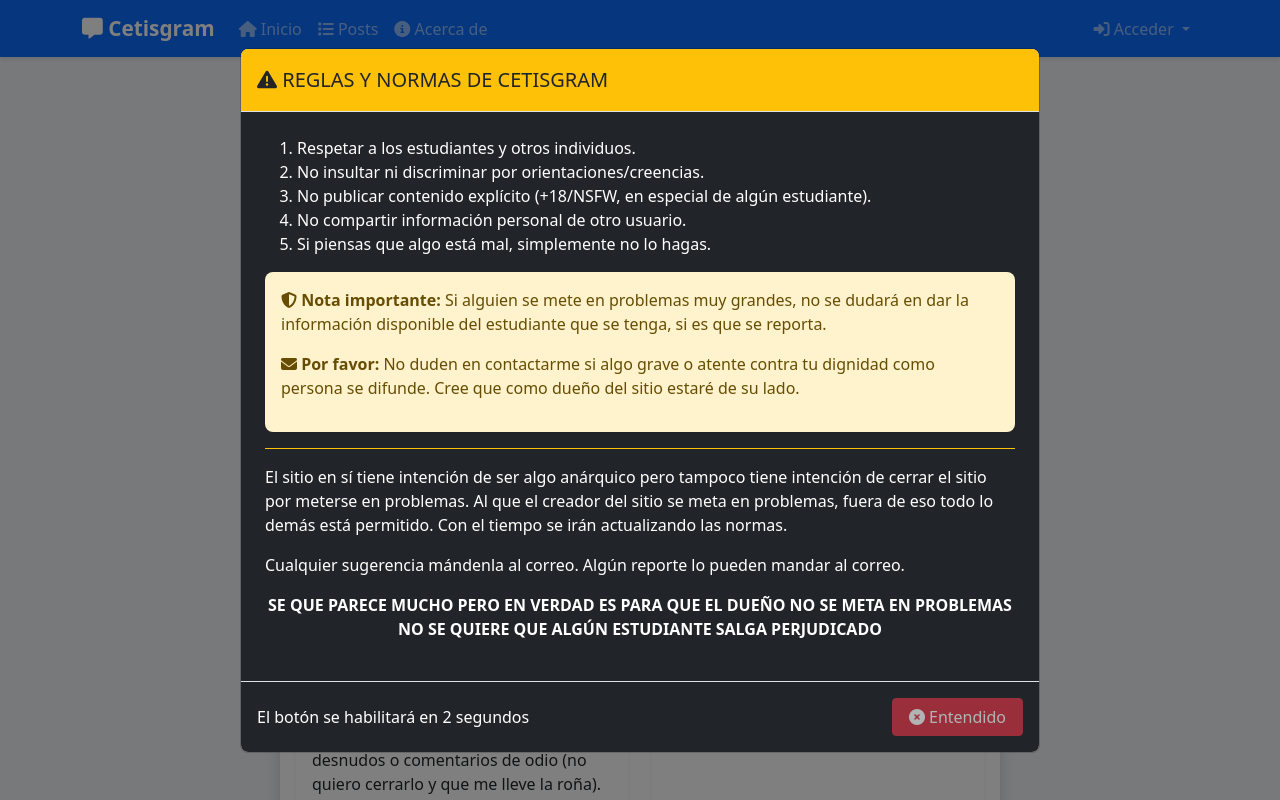
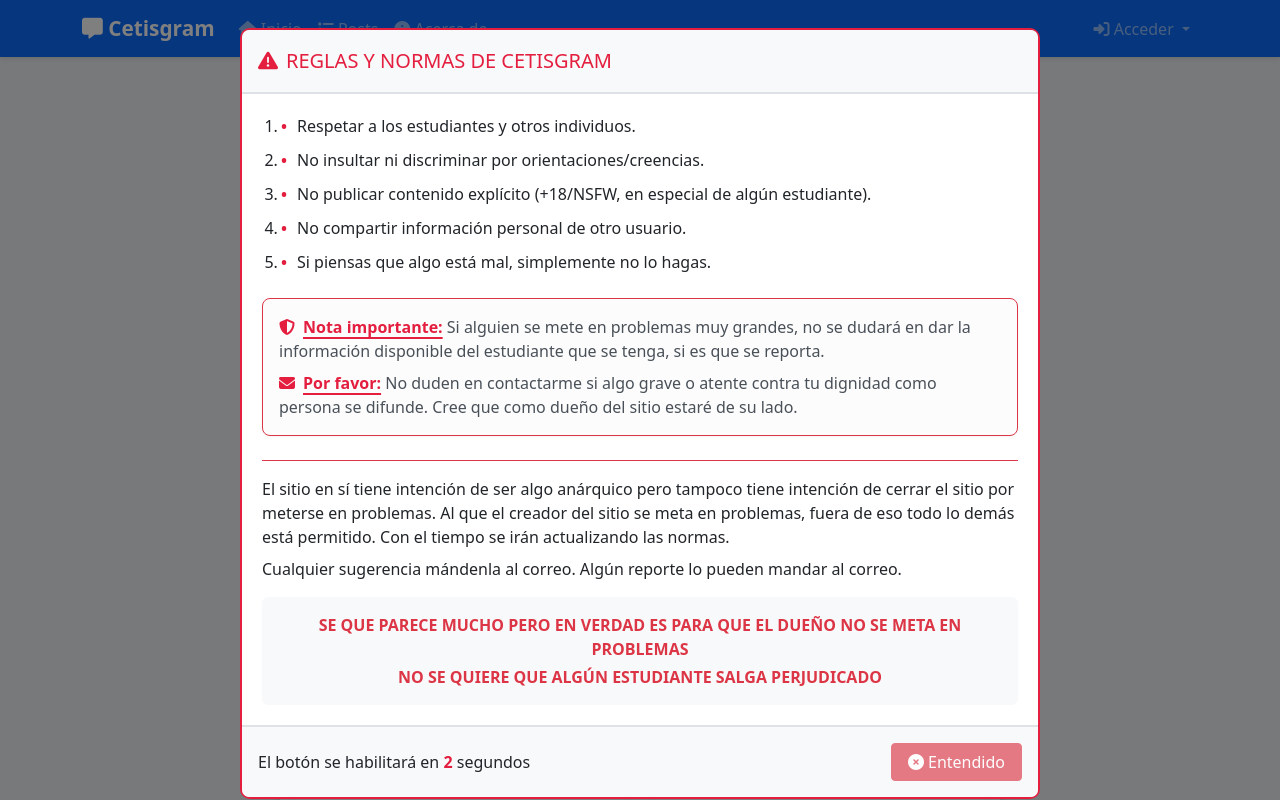
Before and after one commit to MaizeTheGods/cetisgram, a Node server app: page /about in a window 1280 px wide. Run offline with Node 20, Linux system fonts and the light colour scheme; some libraries are stand-ins or nearby versions.

Commit message:
feat: update rules modal styles with white background and red accents

```diff
--- a/public/css/styles.css
+++ b/public/css/styles.css
@@ -9,7 +9,7 @@
   --accent-color: #1876F2;
   --success-color: #42B72A;
   --danger-color: #E41E3F;
-  --warning-color: #F7B928;
+  --warning-color: #f72828;
   --info-color: #3498db;
   --light-color: #F0F2F5;
   --dark-color: #2C3E50;
@@ -179,3 +179,61 @@ footer {
 .footer a:hover {
   text-decoration: underline;
 }
+
+/* Estilos para el modal de reglas */
+#rulesModal .modal-content {
+  background-color: #fff;
+  color: #212529;
+  border: 2px solid var(--danger-color);
+  border-radius: 10px;
+}
+
+#rulesModal .modal-header {
+  background-color: #f8f9fa;
+  border-bottom: 2px solid #dee2e6;
+  color: var(--danger-color);
+  font-weight: bold;
+}
+
+#rulesModal .modal-body {
+  background-color: #fff;
+  padding: 20px;
+}
+
+#rulesModal .rules-list {
+  padding-left: 20px;
+}
+
+#rulesModal .rules-list li {
+  margin-bottom: 10px;
+  position: relative;
+  padding-left: 15px;
+}
+
+#rulesModal .rules-list li::before {
+  content: "•";
+  color: var(--danger-color);
+  font-weight: bold;
+  display: inline-block;
+  width: 1em;
+  margin-left: -1em;
+}
+
+#rulesModal .text-underline {
+  text-decoration: underline;
+  text-decoration-color: var(--danger-color);
+  text-decoration-thickness: 2px;
+  text-underline-offset: 4px;
+  color: var(--danger-color);
+  font-weight: bold;
+}
+
+#rulesModal .modal-footer {
+  background-color: #f8f9fa;
+  border-top: 2px solid #dee2e6;
+}
+
+#countdown {
+  font-weight: bold;
+  color: var(--danger-color);
+}
--- a/views/partials/header.ejs
+++ b/views/partials/header.ejs
@@ -139,11 +139,11 @@
     <div class="modal fade" id="rulesModal" data-bs-backdrop="static" data-bs-keyboard="false" tabindex="-1" aria-labelledby="rulesModalLabel" aria-hidden="true">
         <div class="modal-dialog modal-dialog-centered modal-lg">
             <div class="modal-content">
-                <div class="modal-header bg-warning text-dark">
-                    <h5 class="modal-title" id="rulesModalLabel"><i class="fas fa-exclamation-triangle"></i> REGLAS Y NORMAS DE CETISGRAM</h5>
+                <div class="modal-header">
+                    <h5 class="modal-title"><i class="fas fa-exclamation-triangle me-2"></i>REGLAS Y NORMAS DE CETISGRAM</h5>
                 </div>
-                <div class="modal-body" style="background-color: #212529; color: #fff;">
-                    <div class="rules-container p-2">
+                <div class="modal-body">
+                    <div class="rules-container">
                         <ol class="rules-list">
                             <li>Respetar a los estudiantes y otros individuos.</li>
                             <li>No insultar ni discriminar por orientaciones/creencias.</li>
@@ -152,22 +152,22 @@
                             <li>Si piensas que algo está mal, simplemente no lo hagas.</li>
                         </ol>
 
-                        <div class="alert alert-warning mt-3">
-                            <p><strong><i class="fas fa-shield-alt"></i> Nota importante:</strong> Si alguien se mete en problemas muy grandes, no se dudará en dar la información disponible del estudiante que se tenga, si es que se reporta.</p>
-                            <p><strong><i class="fas fa-envelope"></i> Por favor:</strong> No duden en contactarme si algo grave o atente contra tu dignidad como persona se difunde. Cree que como dueño del sitio estaré de su lado.</p>
+                        <div class="alert alert-light border border-danger mt-4">
+                            <p class="mb-2"><strong class="text-underline"><i class="fas fa-shield-alt me-2"></i>Nota importante:</strong> Si alguien se mete en problemas muy grandes, no se dudará en dar la información disponible del estudiante que se tenga, si es que se reporta.</p>
+                            <p class="mb-0"><strong class="text-underline"><i class="fas fa-envelope me-2"></i>Por favor:</strong> No duden en contactarme si algo grave o atente contra tu dignidad como persona se difunde. Cree que como dueño del sitio estaré de su lado.</p>
                         </div>
 
-                        <div class="border-top border-warning mt-3 pt-3">
-                            <p>El sitio en sí tiene intención de ser algo anárquico pero tampoco tiene intención de cerrar el sitio por meterse en problemas. Al que el creador del sitio se meta en problemas, fuera de eso todo lo demás está permitido. Con el tiempo se irán actualizando las normas.</p>
-                            <p>Cualquier sugerencia mándenla al correo. Algún reporte lo pueden mandar al correo.</p>
-                            <p class="text-center fw-bold mt-3">
-                                SE QUE PARECE MUCHO PERO EN VERDAD ES PARA QUE EL DUEÑO NO SE META EN PROBLEMAS<br>
-                                NO SE QUIERE QUE ALGÚN ESTUDIANTE SALGA PERJUDICADO
-                            </p>
+                        <div class="border-top border-danger mt-4 pt-3">
+                            <p class="mb-2">El sitio en sí tiene intención de ser algo anárquico pero tampoco tiene intención de cerrar el sitio por meterse en problemas. Al que el creador del sitio se meta en problemas, fuera de eso todo lo demás está permitido. Con el tiempo se irán actualizando las normas.</p>
+                            <p class="mb-3">Cualquier sugerencia mándenla al correo. Algún reporte lo pueden mandar al correo.</p>
+                            <div class="bg-light p-3 rounded text-center">
+                                <p class="mb-1 fw-bold text-danger">SE QUE PARECE MUCHO PERO EN VERDAD ES PARA QUE EL DUEÑO NO SE META EN PROBLEMAS</p>
+                                <p class="mb-0 fw-bold text-danger">NO SE QUIERE QUE ALGÚN ESTUDIANTE SALGA PERJUDICADO</p>
+                            </div>
                         </div>
                     </div>
                 </div>
-                <div class="modal-footer bg-dark text-white">
+                <div class="modal-footer">
                     <div class="w-100 d-flex justify-content-between align-items-center">
                         <div>
                             <span id="countdown-text">El botón se habilitará en <span id="countdown">8</span> segundos</span>
```
